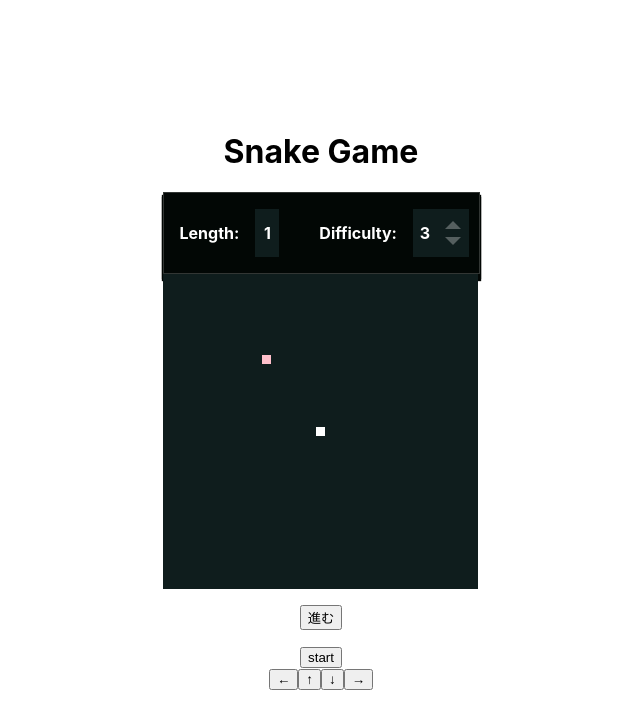
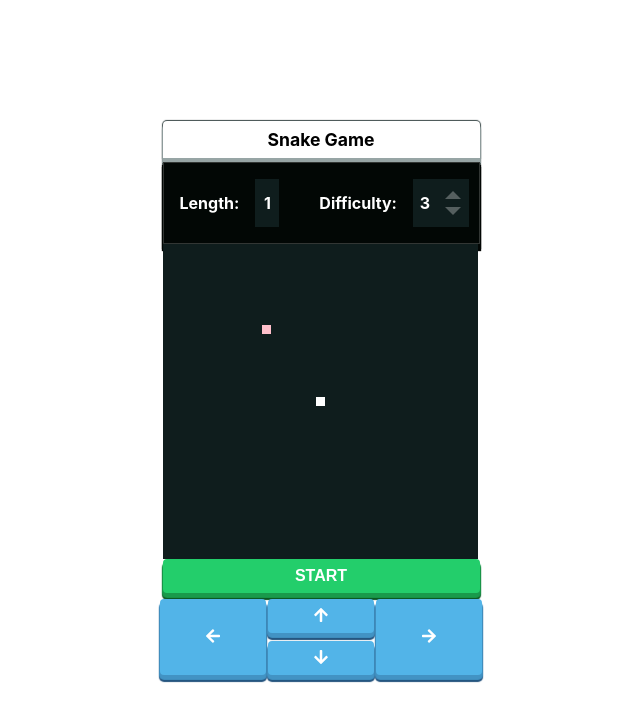
Before and after one commit to acaibawl/hooks-snake-game, a React (Create React App) app: page / in a window 1280 px wide. Shown: the top 728 px of the page, without its empty margins (319-959 px from the left). Built offline with nearby package versions, Linux system fonts and the light colour scheme.

Commit message:
スタイル調整。fontawesome導入

```diff
--- a/package.json
+++ b/package.json
@@ -3,6 +3,9 @@
   "version": "0.1.0",
   "private": true,
   "dependencies": {
+    "@fortawesome/fontawesome-svg-core": "^1.2.36",
+    "@fortawesome/free-solid-svg-icons": "^5.15.4",
+    "@fortawesome/react-fontawesome": "^0.1.16",
     "cra-template": "1.1.3",
     "react": "^17.0.2",
     "react-dom": "^17.0.2",
--- a/src/App.js
+++ b/src/App.js
@@ -174,9 +174,6 @@
       <main className='main'>
         <Field fields={fields} />
       </main>
-      <div style={{ padding: '16px' }}>
-        <button onClick={handleMoving} >進む</button>
-      </div>
       <footer className='footer'>
         <Button status={status} onStop={onStop} onStart={onStart} onRestart={onRestart} />
         <ManipulationPanel onChange={onChangeDirection} />
--- a/src/components/Button.jsx
+++ b/src/components/Button.jsx
@@ -3,10 +3,10 @@
 const Button = ({ status, onStart, onStop, onRestart }) => {
   return (
     <div className='button'>
-      {status === "gameover" && <button onClick={onRestart}>gameover</button>}
-      {status === "init" && <button onClick={onStart}>start</button>}
-      {status === "suspended" && <button onClick={onStart}>start</button>}
-      {status === "playing" && <button onClick={onStop}>stop</button>}
+      {status === "gameover" && <button className='btn btn-gameover' onClick={onRestart}>gameover</button>}
+      {status === "init" && <button className='btn btn-init' onClick={onStart}>start</button>}
+      {status === "suspended" && <button className='btn btn-suspended' onClick={onStart}>start</button>}
+      {status === "playing" && <button className='btn btn-playing' onClick={onStop}>stop</button>}
     </div>
   );
 }
--- a/src/components/ManipulationPanel.jsx
+++ b/src/components/ManipulationPanel.jsx
@@ -1,4 +1,11 @@
 import React from 'react';
+import { FontAwesomeIcon } from '@fortawesome/react-fontawesome'
+import {
+  faArrowLeft,
+  faArrowUp,
+  faArrowDown,
+  faArrowRight
+} from '@fortawesome/free-solid-svg-icons'
 
 const ManipulationPanel = ({ onChange }) => {
   const onUp = () => onChange('up')
@@ -7,11 +14,13 @@
   const onDown = () => onChange('down')
 
   return (
-    <div className='maipulation-panel'>
-        <button onClick={onLeft}>←</button>
-        <button onClick={onUp}>↑</button>
-        <button onClick={onDown}>↓</button>
-        <button onClick={onRight}>→</button>
+    <div className='manipulation-panel'>
+        <button className='manipulation-btn btn btn-left' onClick={onLeft}><FontAwesomeIcon icon={faArrowLeft}></FontAwesomeIcon></button>
+        <div>
+          <button className='manipulation-btn btn btn-up' onClick={onUp}><FontAwesomeIcon icon={faArrowUp}></FontAwesomeIcon></button>
+          <button className='manipulation-btn btn btn-down' onClick={onDown}><FontAwesomeIcon icon={faArrowDown}></FontAwesomeIcon></button>
+        </div>
+        <button className='manipulation-btn btn btn-right' onClick={onRight}><FontAwesomeIcon icon={faArrowRight}></FontAwesomeIcon></button>
     </div>
   );
 }
--- a/src/index.css
+++ b/src/index.css
@@ -32,6 +32,18 @@
   width: 9px;
   background: #0f1d1d;
 }
+
+.title-container {
+  border-radius: 4px 4px 0px 0px;
+  box-shadow: 0px 4px 1px 1px #97A5A5, 0px 6px 1px 1px #3C4A4A, 0px 0px 1px 1px #3C4A4A;
+}
+
+.title {
+  margin: 0;
+  padding: 8px;
+  font-size: 1.1rem;
+}
+
 
 .field {
   display: flex;
@@ -126,3 +138,91 @@
   transform: scale(.8s);
   opacity: .8;
 }
+
+.btn {
+  border: 0;
+  cursor: pointer;
+  color: white;
+  border-radius: 4px;
+  width: 100%;
+  font-weight: bold;
+  padding: 8px 16px;
+  font-size: 1rem;
+  text-transform: uppercase;
+  transition: all ease .2s;
+}
+
+.btn-init,
+.btn-suspended {
+  box-shadow: 0px 4px 1px 1px #199A4B, 0px 6px 1px 1px #0B5420;
+  background: #23CE6B;
+}
+
+.btn-playing {
+  box-shadow: 0px 4px 1px 1px #D4A752, 0px 6px 1px 1px #956933;
+  background: #FFD166;
+}
+
+.btn-gameover {
+  box-shadow: 0px 4px 1px 1px #CE3959, 0px 6px 1px 1px #8B1C2C;
+  background: #EF476F;
+}
+
+.btn:focus {
+  outline: 0;
+}
+
+ .btn:active {
+   box-shadow: 0px 0px 0px 0px;
+   transform: translateY(6px);
+ }
+
+ .btn-init:active,
+ .btn-suspended:active {
+   background: #20BD60;
+ }
+
+ .btn-playing:active {
+   background: #EABC5C;
+ }
+
+ .btn-gameover:active {
+   background: #DE4064;
+ }
+
+ .manipulation-panel {
+  margin-top: 2px;
+  display: flex;
+  justify-content: center;
+}
+
+.manipulation-btn {
+  min-width: 106px;
+  margin: 4px 2px;
+  background: #52B4E8;
+  box-shadow: 0px 4px 1px 1px #4293C4, 0px 6px 1px 1px #21507B;
+}
+
+.btn-move:active {
+  background: #4293C4;
+}
+
+.btn-left,
+.btn-right
+{
+  min-width: 106px;
+  width: 106px;
+}
+.btn-left {
+  margin-left: 0;
+}
+.btn-right {
+  margin-right: 0;
+}
+
+.btn-up,
+.btn-down
+{
+  margin-left: 0px;
+  margin-right: 0px;
+}
```
Also changed, not shown: 1 other file (tests, documents, lock files or other folders).
